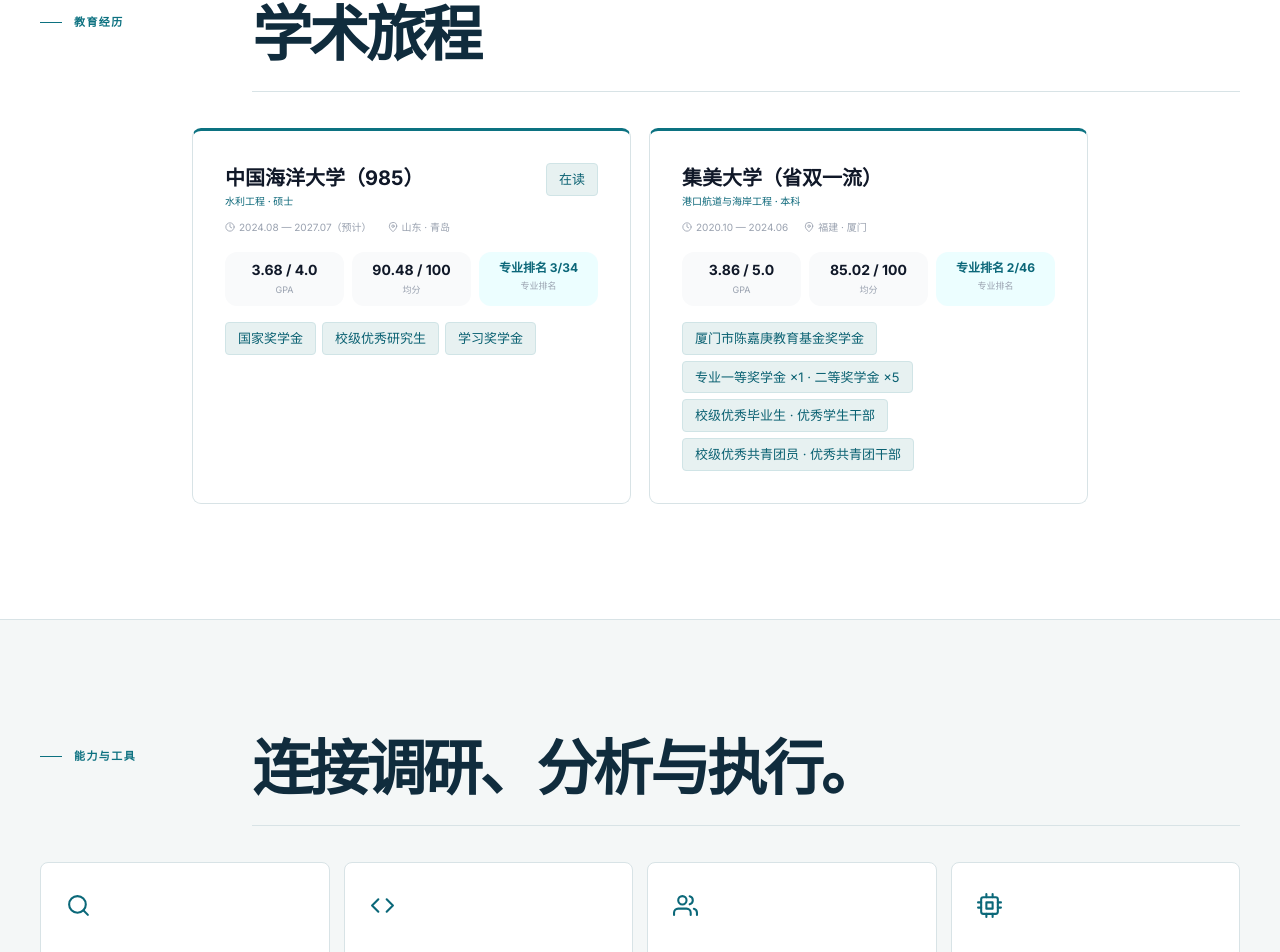
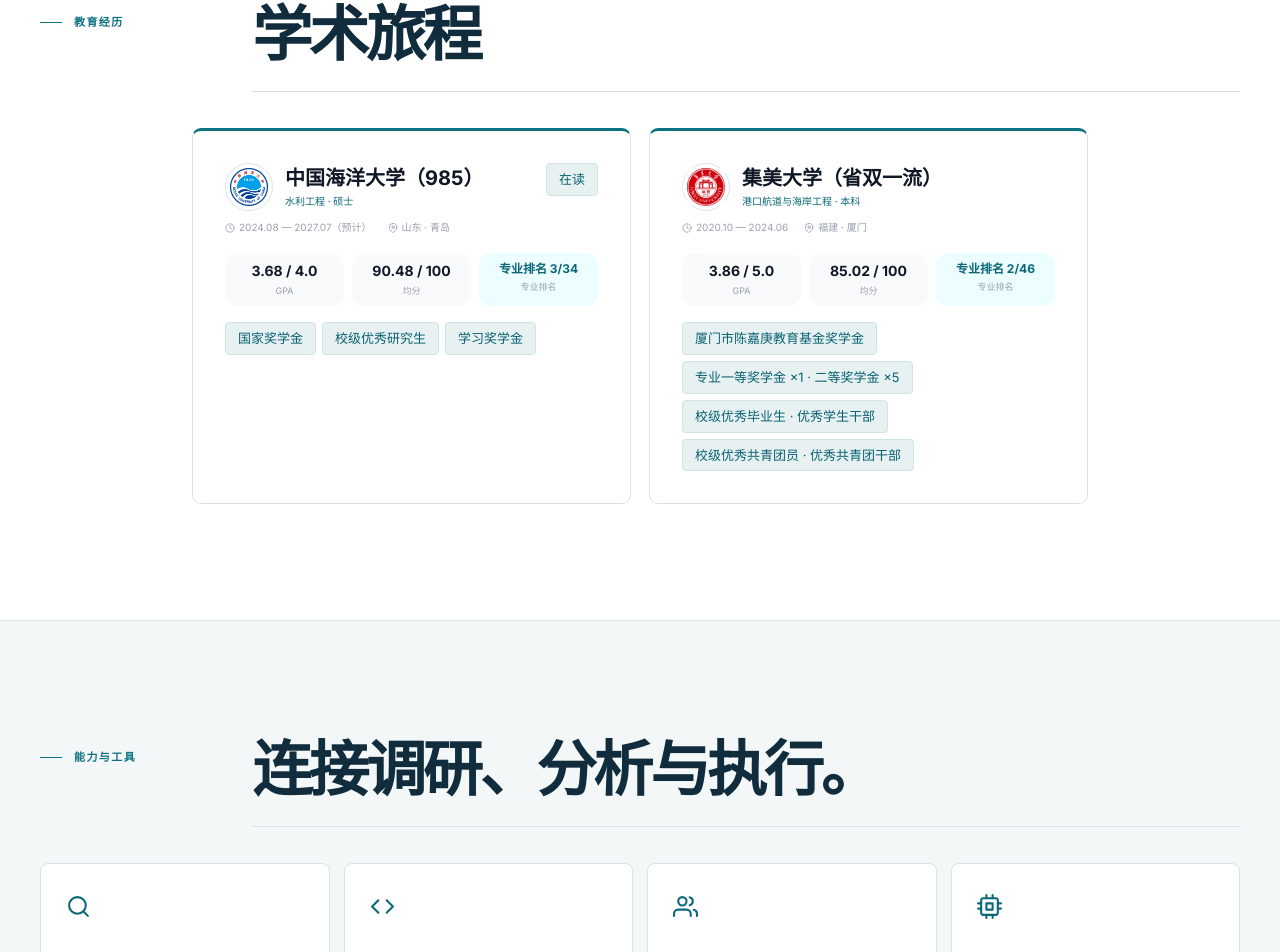
Before and after one commit to suixinxiuxing/portfolio, a Next.js app: page / in a window 1280 px wide. Shown: the part 8551-9503 px from the top of the page. Built offline with nearby package versions, Linux system fonts and the light colour scheme.

Commit message:
Add university emblems to education cards

```diff
--- a/src/components/Education.tsx
+++ b/src/components/Education.tsx
@@ -1,5 +1,6 @@
 "use client";
 import { motion } from "framer-motion";
+import Image from "next/image";
 import { FiClock, FiMapPin } from "react-icons/fi";
 import SectionHeading from "./SectionHeading";
 import { useT } from "@/i18n/LanguageContext";
@@ -7,8 +8,8 @@ import { useT } from "@/i18n/LanguageContext";
 export default function Education() {
   const { t: tt, ta } = useT();
   const edu = [
-    { school: tt("education.school1"), degree: tt("education.degree1"), period: tt("education.period1"), location: tt("education.loc1"), gpa: tt("education.gpa1"), avg: tt("education.avg1"), rank: tt("education.rank1"), awards: ta("education.awards1"), current: true },
-    { school: tt("education.school2"), degree: tt("education.degree2"), period: tt("education.period2"), location: tt("education.loc2"), gpa: tt("education.gpa2"), avg: tt("education.avg2"), rank: tt("education.rank2"), awards: ta("education.awards2"), current: false },
+    { school: tt("education.school1"), emblem: "images/schools/ouc-emblem.png", degree: tt("education.degree1"), period: tt("education.period1"), location: tt("education.loc1"), gpa: tt("education.gpa1"), avg: tt("education.avg1"), rank: tt("education.rank1"), awards: ta("education.awards1"), current: true },
+    { school: tt("education.school2"), emblem: "images/schools/jmu-emblem.png", degree: tt("education.degree2"), period: tt("education.period2"), location: tt("education.loc2"), gpa: tt("education.gpa2"), avg: tt("education.avg2"), rank: tt("education.rank2"), awards: ta("education.awards2"), current: false },
   ];
 
   return (
@@ -23,8 +24,13 @@ export default function Education() {
                 <div className="absolute left-[14px] top-2 w-[11px] h-[11px] rounded-full bg-[#0b6779] border-[2px] border-[#fafafa] ring-1 ring-[#0b6779]/20 hidden sm:block" />
                 <div className="card-framer p-7 sm:p-8">
                   <div className="flex flex-wrap items-start justify-between gap-2 mb-2">
-                    <div><h3 className="text-base font-bold text-gray-900">{e.school}</h3><p className="text-[10px] text-[#0b6779] font-medium">{e.degree}</p></div>
-                    {e.current && <span className="tag-framer">{tt("education.current")}</span>}
+                    <div className="flex min-w-0 items-center gap-3">
+                      <span className="flex h-12 w-12 shrink-0 items-center justify-center rounded-full border border-[#d7e8eb] bg-white p-1" aria-hidden="true">
+                        <Image src={e.emblem} alt="" width={40} height={40} className="h-10 w-10 object-contain" />
+                      </span>
+                      <div className="min-w-0"><h3 className="text-base font-bold text-gray-900">{e.school}</h3><p className="text-[10px] text-[#0b6779] font-medium">{e.degree}</p></div>
+                    </div>
+                    {e.current && <span className="tag-framer ml-auto">{tt("education.current")}</span>}
                   </div>
                   <div className="flex flex-wrap gap-4 text-[10px] text-gray-400 mb-4"><span className="flex items-center gap-1"><FiClock size={10}/> {e.period}</span><span className="flex items-center gap-1"><FiMapPin size={10}/> {e.location}</span></div>
                   <div className="grid grid-cols-3 gap-2 mb-4">
```
Also changed, not shown: public/images/schools/jmu-emblem.png (added), public/images/schools/ouc-emblem.png (added).
